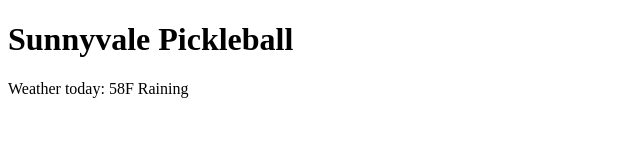
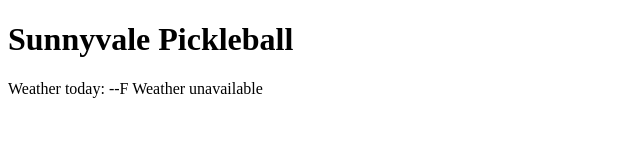
Before and after one commit to JimLiu0/sunnyvale-pickleball-weather, a plain HTML site: page index.html in a window 1280 px wide. Shown: the whole page, without its empty margins (0-640 px from the left). Drawn offline with Linux system fonts and the light colour scheme.

Commit message:
Update weather metadata

```diff
--- a/index.html
+++ b/index.html
@@ -5,14 +5,14 @@
     <meta name="viewport" content="width=device-width, initial-scale=1.0" />
     <title>Sunnyvale Pickleball</title>
     <meta property="og:title" content="Sunnyvale Pickleball" />
-    <meta property="og:description" content="Weather today: 58F Raining" />
+    <meta property="og:description" content="Weather today: --F Weather unavailable" />
     <meta property="og:type" content="website" />
     <meta property="og:url" content="https://JimLiu0.github.io/sunnyvale-pickleball-weather/" />
   </head>
   <body>
     <main>
       <h1>Sunnyvale Pickleball</h1>
-      <p>Weather today: 58F Raining</p>
+      <p>Weather today: --F Weather unavailable</p>
     </main>
   </body>
 </html>
```
Also changed, not shown: thursday/index.html (+2 -2 lines), tuesday/index.html (+2 -2 lines).
